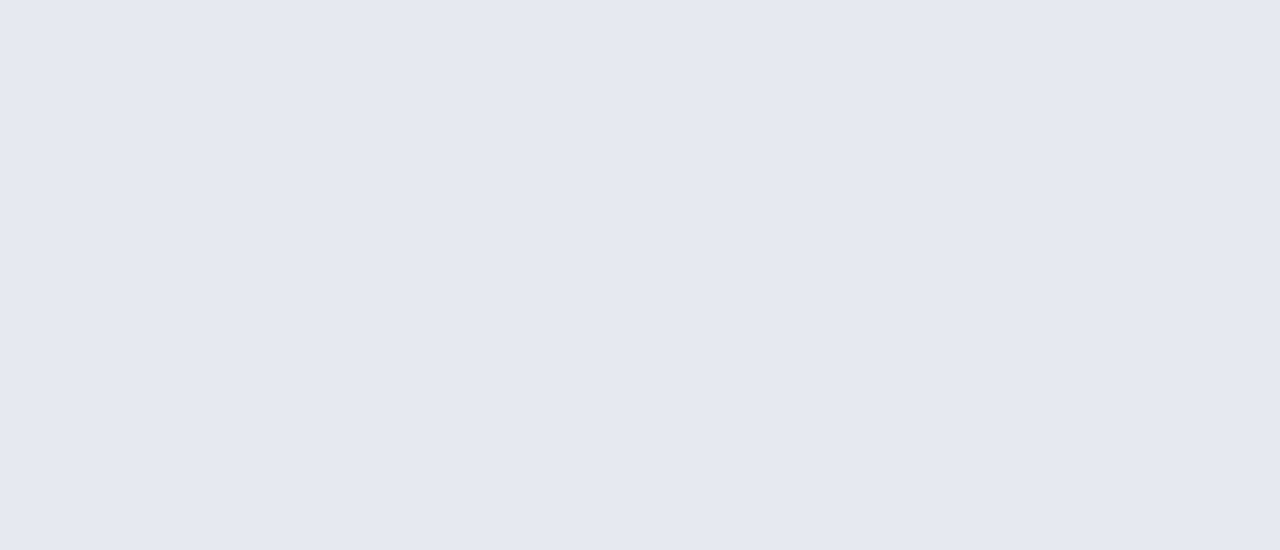
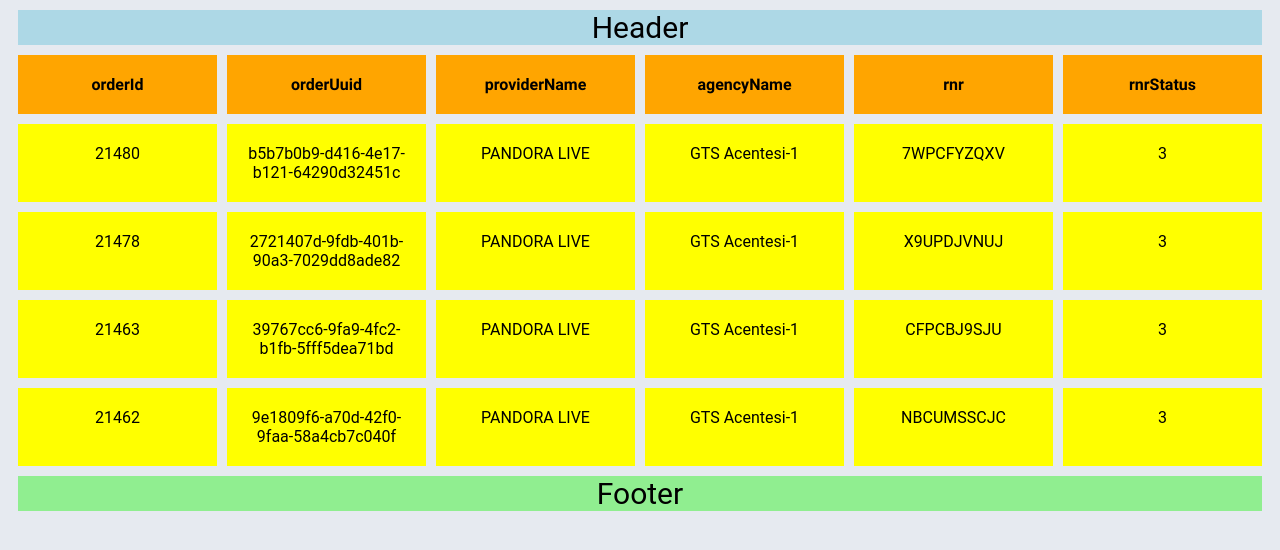
Before and after one commit to Mwiert/miniSpa, a Vue app: page /pinkpanthers in a window 1280 px wide. Before the commit this address had no page. Shown: the top 550 px of the page. Built offline with nearby package versions, Linux system fonts and the light colour scheme; a web font is replaced by a local one.

Commit message:
Add SmartTable

```diff
--- /dev/null
+++ b/src/components/SmartTable/SmartTable.vue
@@ -0,0 +1,113 @@
+<template>
+    <div class="smart-table-c">
+        <div class="header">
+            Header
+        </div>
+
+        <div class="grid-container">
+            <div v-for="(header, index) in headers" :key="index" class="grid-header">
+                {{ header.text }}
+            </div>
+
+            <template v-for="(row, rowIndex) in rows" :key="rowIndex">
+                <div v-for="(cell, cellIndex) in row" :key="cellIndex" class="grid-item">
+                    {{ cell.text }}
+                </div>
+            </template>
+        </div>
+
+        <div class="footer">
+            Footer
+        </div>
+    </div>
+</template>
+
+<script lang="ts">
+export default{
+    name: 'SmartTable',
+    data() {
+        return {
+            headers: [
+                { text: 'orderId' },
+                { text: 'orderUuid' },
+                { text: 'providerName' },
+                { text: 'agencyName' },
+                { text: 'rnr' },
+                { text: 'rnrStatus' }
+            ],
+            rows: [
+                [
+                    { text: '21480' },
+                    { text: 'b5b7b0b9-d416-4e17-b121-64290d32451c' },
+                    { text: 'PANDORA LIVE' },
+                    { text: 'GTS Acentesi-1' },
+                    { text: '7WPCFYZQXV' },
+                    { text: '3' }
+                ],
+                [
+                    { text: '21478' },
+                    { text: '2721407d-9fdb-401b-90a3-7029dd8ade82' },
+                    { text: 'PANDORA LIVE' },
+                    { text: 'GTS Acentesi-1' },
+                    { text: 'X9UPDJVNUJ' },
+                    { text: '3' }
+                ],
+                [
+                    { text: '21463' },
+                    { text: '39767cc6-9fa9-4fc2-b1fb-5fff5dea71bd' },
+                    { text: 'PANDORA LIVE' },
+                    { text: 'GTS Acentesi-1' },
+                    { text: 'CFPCBJ9SJU' },
+                    { text: '3' }
+                ],
+                [
+                    { text: '21462' },
+                    { text: '9e1809f6-a70d-42f0-9faa-58a4cb7c040f' },
+                    { text: 'PANDORA LIVE' },
+                    { text: 'GTS Acentesi-1' },
+                    { text: 'NBCUMSSCJC' },
+                    { text: '3' }
+                ]
+            ]
+        };
+    }
+};
+</script>
+
+<style lang="scss" scoped>
+.smart-table-c {
+    margin: 10px;
+}
+
+.grid-container {
+    display: grid;
+    margin-top: 10px;
+    margin-bottom: 10px;
+    grid-template-columns: repeat(6, 1fr);
+    gap: 10px;
+}
+
+.grid-header, .grid-item {
+    background-color: yellow;
+    padding: 20px;
+    border: 1px solid b;
+    text-align: center;
+}
+
+.grid-header {
+    font-weight: bold;
+    background-color: orange;
+}
+
+.header {
+    background-color: lightblue;
+    text-align: center;
+    font-size: 30px;
+}
+
+.footer {
+    background-color: lightgreen;
+    text-align: center;
+    font-size: 30px;
+}
+</style>
--- /dev/null
+++ b/src/pages/PinkPanthers.vue
@@ -0,0 +1,18 @@
+<template>
+    <div>
+        <SmartTable />
+    </div>
+</template>
+
+<script lang="ts">
+import SmartTable from '../components/SmartTable/SmartTable.vue'
+export default {
+    name: 'PinkPanthers',
+    components: {
+        SmartTable,
+    }
+}
+</script>
+
+<style lang="scss" scoped>
+</style>
--- a/src/router/index.ts
+++ b/src/router/index.ts
@@ -2,6 +2,7 @@ import { createRouter, createWebHistory } from 'vue-router'
 import TimeBenders from '../pages/TimeBenders.vue'
 import PowerPuffGirls from '../pages/PowerPuffGirls.vue'
 import SummerLovers from '../pages/SummerLovers.vue'
+import PinkPanthers from '../pages/PinkPanthers.vue'
 
 const router = createRouter({
   history: createWebHistory('./'),
@@ -20,6 +21,11 @@ const router = createRouter({
       path: '/summerLovers',
       name: 'SummerLovers',
       component: SummerLovers
+    },
+    {
+      path: '/pinkpanthers',
+      name: 'PinkPanthers',
+      component: PinkPanthers
     }
   ]
 })
```
